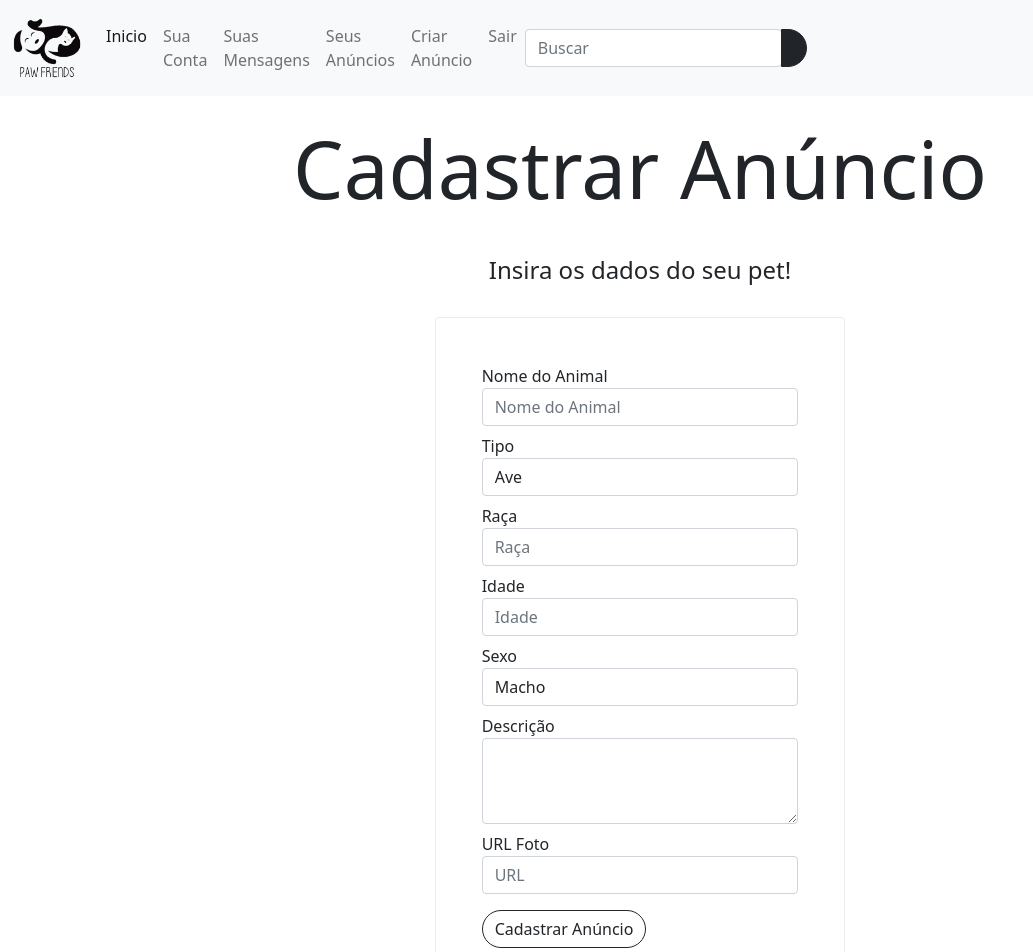
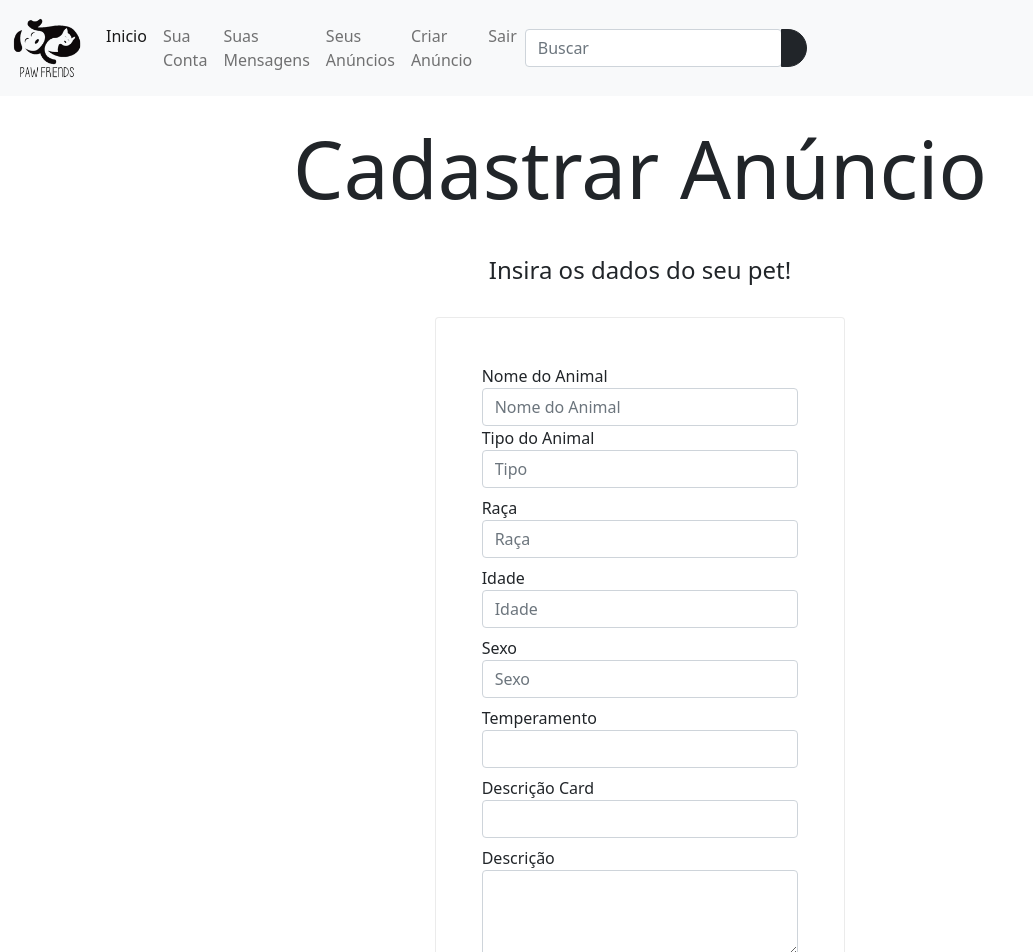
Before and after one commit to dsm-cefet-rj/trabalho-integrado-20202-preto, a React (Create React App) app in the folder paw-friends/: page /criarAnuncio in a window 1280 px wide. Shown: the top 952 px of the page, without its empty margins (0-1033 px from the left). Built offline with nearby package versions, Linux system fonts and the light colour scheme.

Commit message:
Edição e criação dos anuncios no json-server implementada. Não atualiza hora na edição, só na criação

```diff
--- a/paw-friends/json-server/db.json
+++ b/paw-friends/json-server/db.json
@@ -1,72 +1,75 @@
 {
   "anuncios": [
     {
-            "id": "128766",
+      "id": 1,
+      "nome": "Salvador Dali",
+      "tipo": "Gato",
+      "raça": "Gatinho",
+      "idade": "1",
+      "sexo": "Macho",
+      "descricao": "Quero dar esse gato fofo para adoção pois não tenho recursos financeiros para cuidar dele. Ele é bem agitado, gosta de bater nas pessoas e provavelmente vai acabar com a sua casa. Mas ele é lindo. Olha pra essa cara fofa.\nUpdate descrição updatexzxzczc",
       "img": "https://i2-prod.mirror.co.uk/incoming/article21142078.ece/ALTERNATES/s615/0_Stray-Cat.jpg",
-            "nome": "Salvador",
-            "idade": "1",
-            "raça": "Spitz",
-            "sexo": "Macho",
-            "temperamento": "Agitado",
-            "post": {
-                "dataPost": "12/10/2020",
-                "cidadePost": "Macaé",
-                "estadoPost": "Rio de Janeiro"
-            },
-            "descricao": "Quero dar esse gato fofo para adoção pois não tenho recursos financeiros para cuidar dele. Ele é bem agitado, gosta de bater nas pessoas e provavelmente vai acabar com a sua casa. Mas ele é lindo. Olha pra essa cara fofa.",
-            "cardDescricao": "Gatinho para adoção muito simpático",
+      "temperamento": "Agitado demais",
+      "dataAnuncio": "Thu Mar 25 2021 15:00:37 GMT-0300 (Horário Padrão de Brasília)",
+      "cardDescricao": "Gatinho para adoção muito simpático. Editado",
       "usuario": "usuarioTeste1"
     },
     {
-            "id": "219877",
+      "id": 2,
+      "nome": "Maick the dog",
+      "tipo": "Cachorro",
+      "raça": "Yorkshire",
+      "idade": "45",
+      "sexo": "Macho",
+      "descricao": "Descrição de outro animal para adoção. Dessa vez o maick",
       "img": "https://www.petlove.com.br/images/breeds/192471/profile/original/yorkshire-p.jpg?1532539683",
-            "nome": "Maick",
-            "idade": "4",
-            "raça": "Yorkshire",
-            "sexo": "Macho",
       "temperamento": "Calmo",
-            "post": {
-                "dataPost": "8/11/2020",
-                "cidadePost": "Rio de Janeiro",
-                "estadoPost": "Rio de Janeiro"
-            },
-            "descricao": "Descrição de outro animal para adoção. Dessa vez o maick",
+      "dataAnuncio": "Thu Mar 25 2021 15:00:37 GMT-0300 (Horário Padrão de Brasília)",
       "cardDescricao": "York muito bonito, cachorro de madame",
       "usuario": "usuarioTeste2"
     },
     {
-            "id": "999123",
+      "id": 3,
+      "nome": "Laurita",
+      "tipo": "Cachorro",
+      "raça": "Golden",
+      "idade": "1",
+      "sexo": "Fêmea",
+      "descricao": "A laurita é linda demais, adora crianças. Uma companheira para todas as horas!",
       "img": "https://i.pinimg.com/originals/0c/e8/cd/0ce8cddcbbb19d11199fa8ae2d81927f.jpg",
-            "nome": "Laurita",
-            "idade": "1",
-            "raça": "Golden",
-            "sexo": "Fêmea",
       "temperamento": "Bagunceira",
-            "post": {
-                "dataPost": "8/4/2020",
-                "cidadePost": "Niterói",
-                "estadoPost": "Rio de Janeiro"
-            },
-            "descricao": "A laurita é linda demais, adora crianças. Uma companheira para todas as horas!",
+      "dataAnuncio": "Thu Mar 25 2021 15:00:37 GMT-0300 (Horário Padrão de Brasília)",
       "cardDescricao": "Golden filhote em niterói para adoção",
-            "usuario": "usuarioTeste3"
+      "usuario": "usuarioTeste3",
+      "cidadePost": "Niterói rio"
     },
     {
-            "id": "423655",
+      "id": 4,
+      "nome": "Bituco",
+      "tipo": "Cachorro",
+      "raça": "Vira lata",
+      "idade": "6",
+      "sexo": "Macho",
+      "descricao": "Achei bituco na porta de um bar, estava comendo lixo. Assim que vi minha vida mudou. Um cachorro verdadeiramente amoroso e companheiro. Estou dando pra adoção porque estou morrendo e ele precisa de amor.",
       "img": "https://www.petlove.com.br/images/breeds/192401/profile/original/srd-p.jpg?1532539578",
-            "nome": "Bituco",
-            "idade": "6",
-            "raça": "Vira lata",
-            "sexo": "Macho",
       "temperamento": "Velho de guerra",
-            "post": {
-                "dataPost": "12/10/2020",
-                "cidadePost": "Petrópolis",
-                "estadoPost": "Rio de Janeiro"
-            },
-            "descricao": "Achei bituco na porta de um bar, estava comendo lixo. Assim que vi minha vida mudou. Um cachorro verdadeiramente amoroso e companheiro. Estou dando pra adoção porque estou morrendo e ele precisa de amor.",
+      "dataAnuncio": "Thu Mar 25 2021 15:00:37 GMT-0300 (Horário Padrão de Brasília)",
       "cardDescricao": "Bituco é o pet certo pra você. Incondicionalmente leal",
       "usuario": "usuarioTeste4"
+    },
+    {
+      "nome": "Java",
+      "tipo": "Gato",
+      "img": "https://i.ytimg.com/vi/1Ne1hqOXKKI/maxresdefault.jpg",
+      "raça": "Desconhecida",
+      "idade": "3",
+      "sexo": "Fêmea",
+      "temperamento": "Agitado",
+      "cardDescricao": "Gata",
+      "descricao": "Gata fêmea, editada",
+      "usuario": "123teste",
+      "dataAnuncio": "Thu Mar 25 2021 15:29:47 GMT-0300 (Horário Padrão de Brasília)",
+      "id": 5
     }
   ]
 }
--- a/paw-friends/src/components/paginas/anúncio/AnimalForm.js
+++ b/paw-friends/src/components/paginas/anúncio/AnimalForm.js
@@ -4,41 +4,44 @@ import { useDispatch, useSelector } from 'react-redux';
 import { addAnunciosServer, updateAnunciosServer, selectAnunciosById } from '../../../store/reducers/anunciosReducer';
 
 function AnimalForm(props) {
+    const typeForm = props.type;
     const history = useHistory();
     const dispatch = useDispatch()
     let { id } = useParams();
     id = parseInt(id);
     const anuncioById = useSelector(state => selectAnunciosById(state, id))
-
     const [anuncio, setAnuncio] = useState(
         id ? anuncioById ?? {} : {});
 
-    const [actionType, ] = useState(
-        id ? anuncioById
-                ? 'anuncios/updateAnuncio'
-                : 'anuncios/addAnuncio'
-                : 'anuncios/addAnuncio');
+    const [actionType, ] = useState(id ? anuncioById
+        ? 'anuncios/updateAnuncio'
+        : 'anuncios/addAnuncio'
+        : 'anuncios/addAnuncio'
+        );
 
     //aqui vai a operação com o form
     function handleInputChange(e) {
+
         setAnuncio( {...anuncio, [e.target.name]: e.target.value} );
     }
 
+    const handleSubmit = (e) => {
+        e.preventDefault();
 
-    function handleSubmit(e){
-        e.preventDefault();
         if(actionType === 'anuncios/addAnuncio'){
+            let dataAtual = new Date();
+            anuncio.dataAnuncio = dataAtual.toString();
             dispatch(addAnunciosServer(anuncio));
+            history.push('/index');
         }else{
             dispatch(updateAnunciosServer(anuncio));
+            history.push(`/animal/${id}`);
         }
-
-        history.push('/anuncios');
     }
 
     //muda mensagem do botao
     let buttonMessage = '';
-    if(props.type === 'edit'){
+    if(typeForm === 'edit'){
         buttonMessage = 'Editar Anúncio';
     }else{
         buttonMessage = 'Cadastrar Anúncio';
@@ -49,50 +52,56 @@ function AnimalForm(props) {
             <div className="col-lg-4 col-md-8 col-sm-8 col-10">
                 <div class="card">
                     <div class="card-body">
-                        <form>
+                        <form onSubmit={handleSubmit}>
                             <div class="form-group">
                                 <label for="InputName">Nome do Animal</label>
-                                <input type="text" class="form-control" placeholder="Nome do Animal" value={anuncio.nome}></input>
+                                <input type="text" class="form-control" placeholder="Nome do Animal" name="nome" defaultValue={anuncio.nome} onChange={handleInputChange}></input>
                             </div>
 
-                            <div class="form-group mt-2">
-                                <label for="tipoAnimal">Tipo</label>
-                                <select class="form-control">
-                                    <option value="ave">Ave</option>
-                                    <option value="cachorro">Cachorro</option>
-                                    <option value="coelho">Coelho</option>
-                                    <option value="cobra">Cobra</option>
-                                    <option value="gato">Gato</option>
-                                    <option value="hamster">Hamster</option>
-                                </select>
+                            <div class="form-group">
+                                <label for="InputType">Tipo do Animal</label>
+                                <input type="text" class="form-control" placeholder="Tipo" name="tipo" defaultValue={anuncio.tipo} onChange={handleInputChange}></input>
                             </div>
+
 
                             <div class="form-group mt-2">
                                 <label for="InputRace">Raça</label>
-                                <input type="text" class="form-control" placeholder="Raça" value={anuncio.raça}></input>
+                                <input type="text" class="form-control" placeholder="Raça" name="raça" defaultValue={anuncio.raça} onChange={handleInputChange}></input>
                             </div>
 
                             <div class="form-group mt-2">
                                 <label for="InputAge">Idade</label>
-                                <input type="number" class="form-control" placeholder="Idade" value={anuncio.idade}></input>
+                                <input type="number" class="form-control" placeholder="Idade" name="idade" defaultValue={anuncio.idade} onChange={handleInputChange}></input>
                             </div>
 
                             <div class="form-group mt-2">
                                 <label for="sexoAnimal">Sexo</label>
-                                <select class="form-control">
-                                    <option value="ave">Macho</option>
-                                    <option value="cachorro">Fêmea</option>
-                                </select>
+                                <input type="text" class="form-control" placeholder="Sexo" name="sexo" defaultValue={anuncio.sexo} onChange={handleInputChange}></input>
+                            </div>
+
+                            <div class="form-group mt-2">
+                                <label for="temperamento">Temperamento</label>
+                                <input class="form-control" name="temperamento" defaultValue={anuncio.temperamento} onChange={handleInputChange}></input>
+                            </div>
+
+                            <div class="form-group mt-2">
+                                <label for="temperamento">Descrição Card</label>
+                                <input class="form-control" name="cardDescricao" defaultValue={anuncio.cardDescricao} onChange={handleInputChange}></input>
                             </div>
 
                             <div class="form-group mt-2">
                                 <label for="InputDescription">Descrição</label>
-                                <textarea class="form-control" rows="3" value={anuncio.descricao}></textarea>
+                                <textarea class="form-control" rows="3" name="descricao" defaultValue={anuncio.descricao} onChange={handleInputChange}></textarea>
                             </div>
 
                             <div class="form-group mt-2">
                                 <label class="custom-file-label">URL Foto</label>
-                                <input type="text" class="form-control" placeholder="URL" value={anuncio.img}></input>
+                                <input type="text" class="form-control" placeholder="URL" name="img" defaultValue={anuncio.img} onChange={handleInputChange}></input>
+                            </div>
+
+                            <div class="form-group mt-2">
+                                <label for="usuario">Usuario</label>
+                                <input type="text" class="form-control" placeholder="Usuario" name="usuario" defaultValue={anuncio.usuario} onChange={handleInputChange}></input>
                             </div>
 
                             <button type="submit" className="btn btn-outline-dark mt-3 text-capitalize">{buttonMessage}</button>
--- a/paw-friends/src/components/paginas/anúncio/AnimalPage.js
+++ b/paw-friends/src/components/paginas/anúncio/AnimalPage.js
@@ -1,13 +1,12 @@
 import Navbar from '../../layouts/navbar/Navbar';
 import AnimalCard from './AnimalCard';
-import { useParams, useHistory } from "react-router-dom";
+import { useParams } from "react-router-dom";
 import { useDispatch, useSelector } from 'react-redux';
 import { fetchAnuncios, selectAnunciosById } from '../../../store/reducers/anunciosReducer';
 import { useEffect } from 'react';
 
 export default function AnimalPage() {
     const status = useSelector(state => state.anuncios.status);
-    //const history = useHistory();
     const dispatch = useDispatch();
     let { id } = useParams();
     id = parseInt(id);
--- a/paw-friends/src/components/paginas/index/IndexPage.js
+++ b/paw-friends/src/components/paginas/index/IndexPage.js
@@ -16,7 +16,7 @@ export default function IndexPage() {
 
     //Fetch
     useEffect(() => {
-        if(status === 'not_loaded'){
+        if(status === 'not_loaded' | status === 'saved'){
             dispatch(fetchAnuncios());
         }
     }, [status, dispatch])
--- a/paw-friends/src/rotas/Rotas.js
+++ b/paw-friends/src/rotas/Rotas.js
@@ -14,7 +14,7 @@ function Rotas() {
                 <Route path="/" exact component={IndexPage}/>
                 <Route path="/index" component={IndexPage}/>
                 <Route path="/editarAnuncio/:id" component={() => <AnimalFormPage type='edit'/>}/>
-                <Route path="/criarAnuncio" component={AnimalFormPage}/>
+                <Route path="/criarAnuncio" component={() => <AnimalFormPage type='create' />}/>
                 <Route path="/chat" component={ChatCardsPage}/>
                 <Route path="/animal/:id" component={AnimalPage}/>
                 <Route path="/adocao" component={ConclusionFormPage}/>
```
Also changed, not shown: paw-friends/src/components/paginas/anúncio/AnimalCard.js (+6 -3 lines), paw-friends/src/store/reducers/anunciosReducer.js (+8 -9 lines). Lines whose indentation alone changed are shown as unchanged.
